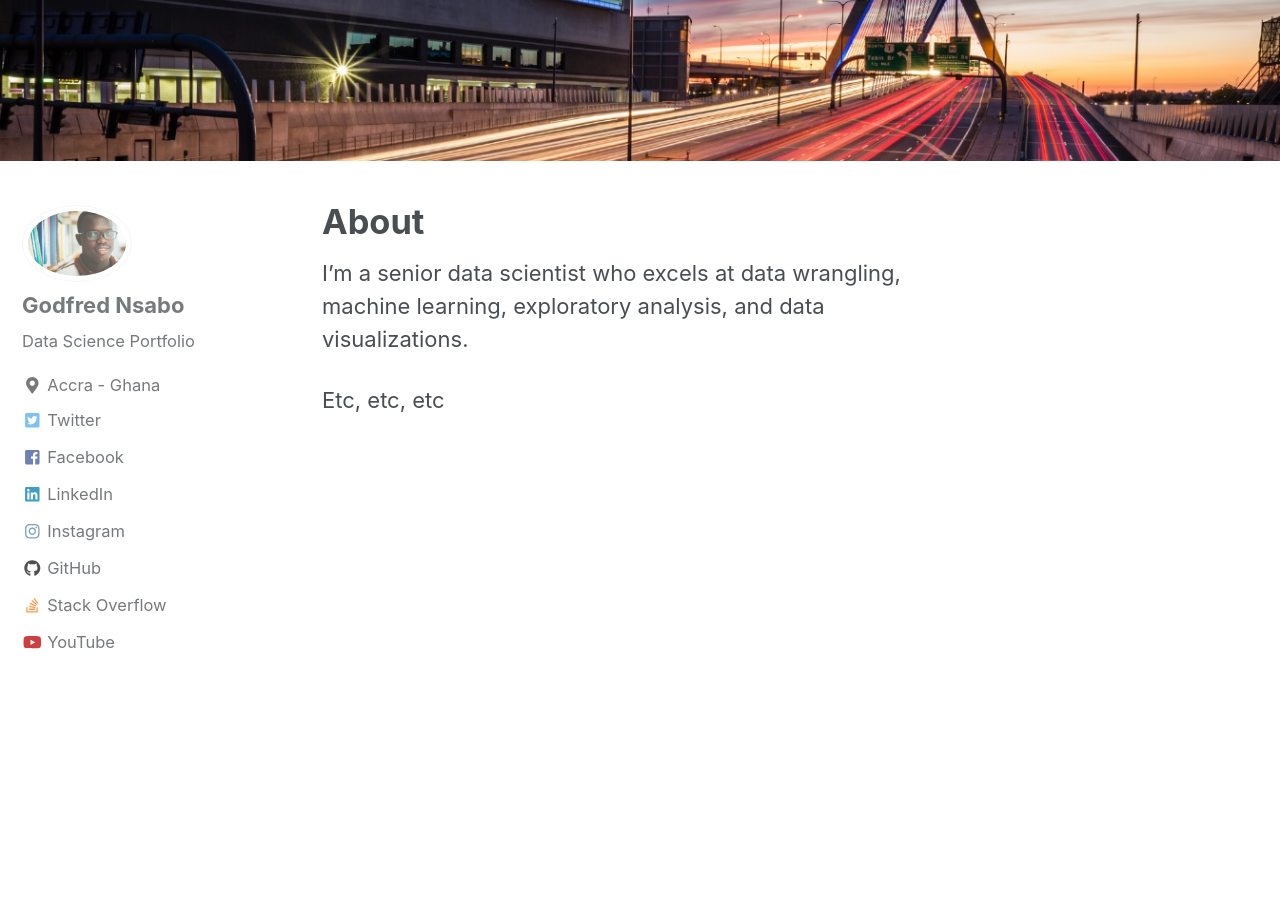
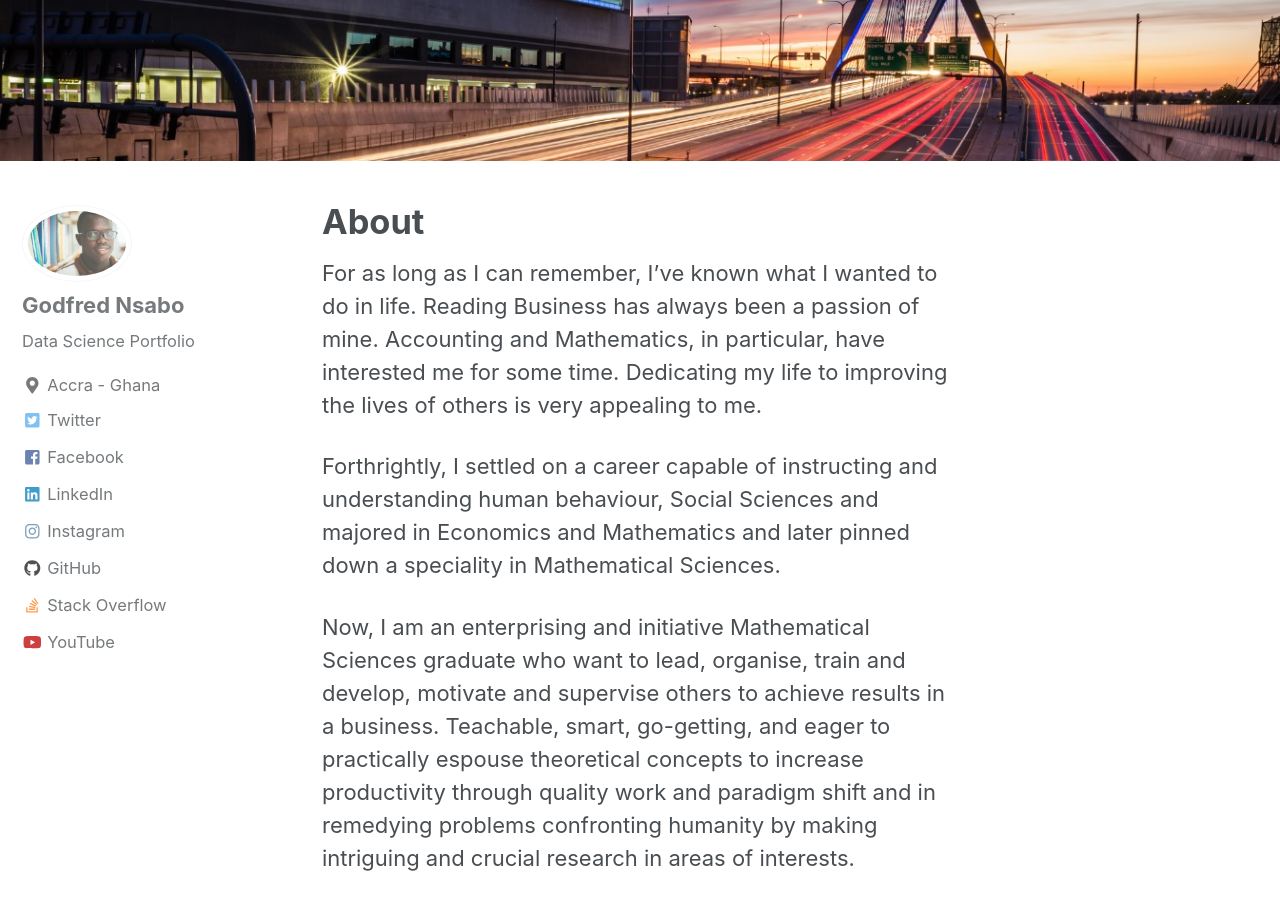
Before and after one commit to iamgoddey/iamgoddey.github.io, a Jekyll site: the page built from _pages/about.md, in a window 1280 px wide and 900 px high, scrolled down 412 px. Built offline with Jekyll 4.4.1, drawn with Linux system fonts in a browser that asks for light colours; nearby versions of some CDN libraries; some of the changed text lies outside the part shown.

Commit message:
new github

```diff
--- a/_pages/about.md
+++ b/_pages/about.md
@@ -5,6 +5,12 @@ header:
   image: "/images/zakim.jpg"
 ---
 
-I'm a senior data scientist who excels at data wrangling, machine learning, exploratory analysis, and data visualizations.
+For as long as I can remember, I've known what I wanted to do in life. Reading Business has always been a passion of mine. Accounting and Mathematics, in particular, have interested me for some time. Dedicating my life to improving the lives of others is very appealing to me.
 
-Etc, etc, etc
+Forthrightly, I settled on a career capable of instructing and understanding human behaviour, Social Sciences and majored in Economics and Mathematics and later pinned down a speciality in Mathematical Sciences.
+
+Now, I am an enterprising and initiative Mathematical Sciences graduate who want to lead, organise, train and develop, motivate and supervise others to achieve results in a business. Teachable, smart, go-getting, and eager to practically espouse theoretical concepts to increase productivity through quality work and paradigm shift and in remedying problems confronting humanity by making intriguing and crucial research in areas of interests.
+
+Besides, Data Science has been a passion of mine since I became an Administrative Assistant where I was not only restricted to administrative duties but conducting research and analysing data using some statistical packages such as SPSS, STATA, and Excel. Forthrightly, I got the privilege to be part of the Blossom Academy Data Science Fellowship Programme in which I am specialising in Machine Learning Engineering.  I have acquired more knowledge in writing algorithms for numerous projects where recently we partake in the "Zindi" and "Kaggle" Challenge.
+
+Sharp, focus, improvisation swiftness, teamwork conscience, multi-tasking ability, real-time fast-thinking towards remedying problems, disciplined, fast learning aptness are the listed attributes that have rendered me fruitful thus far. It was a fast learning curve for me in diverting from Economics and Mathematics to Mathematical Sciences in AIMS-Ghana and I am set to replicate these for exploits.
--- a/staticman.yml
+++ b/staticman.yml
@@ -92,7 +92,7 @@ comments:
   # List of transformations to apply to any of the fields supplied. Keys are
   # the name of the field and values are possible transformation types.
   transforms:
-    email: md5
+    email: "gnsabo@gmail.com"
 
   # reCaptcha
   # Register your domain at https://www.google.com/recaptcha/ and choose reCAPTCHA V2
```
Also changed, not shown: _pages/machinelearning.md (+7 -0 lines).
